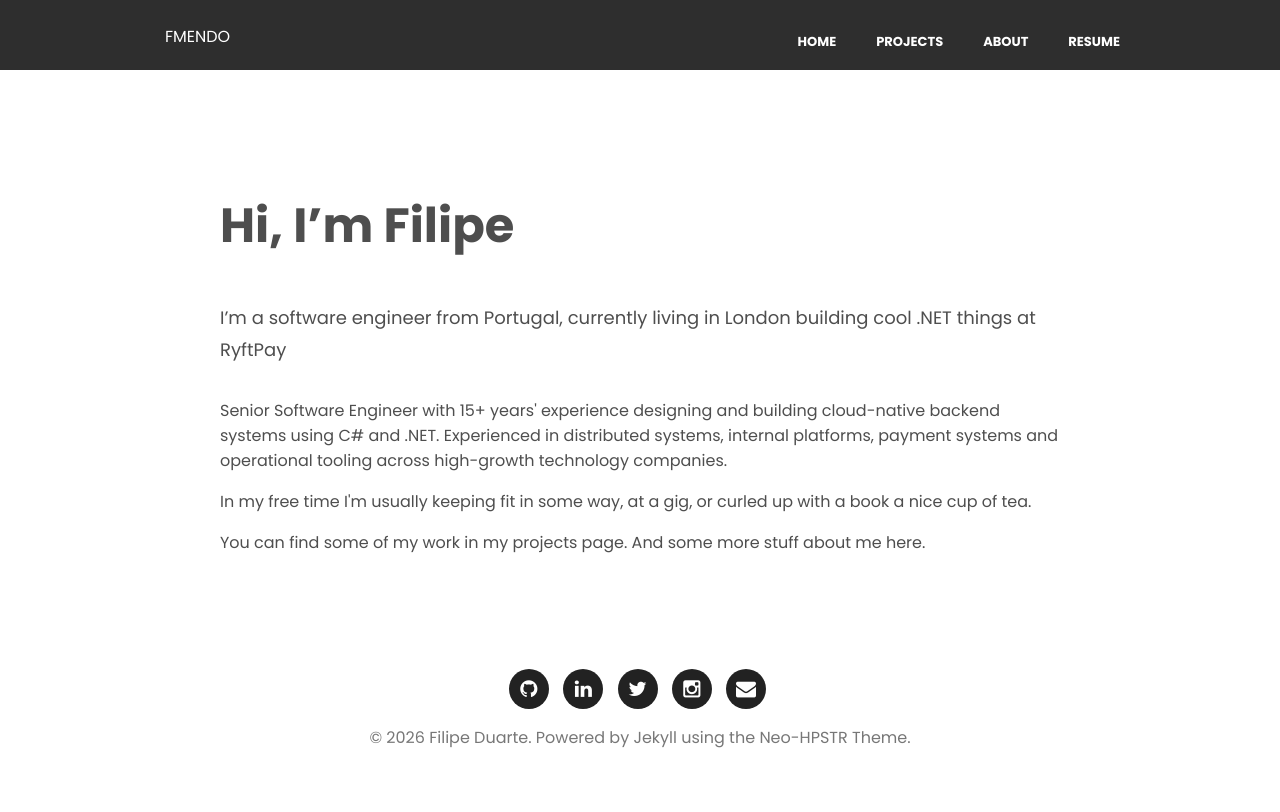
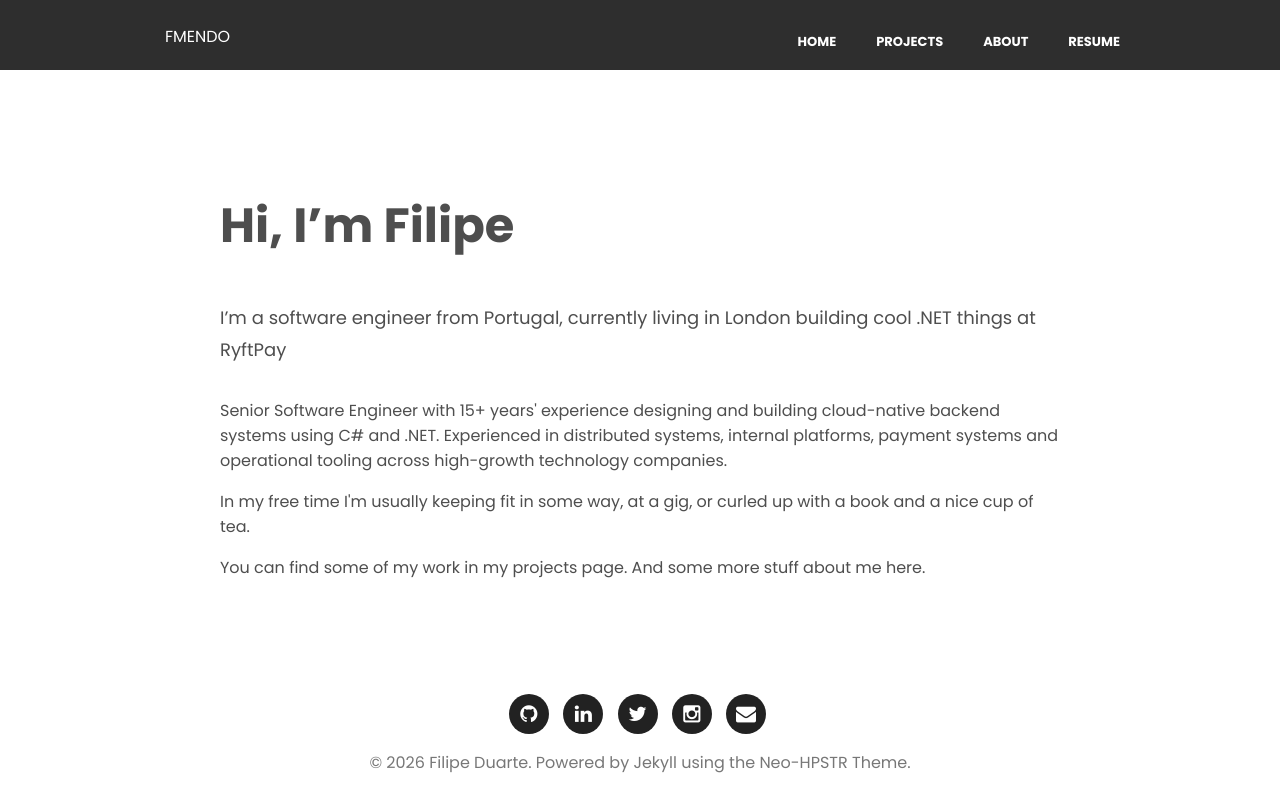
Before and after one commit to fmmendo/fmmendo.github.io, a Jekyll site: the page built from index.html, in a window 1280 px wide. Shown: the top 812 px of the page. Built offline with Jekyll 4.4.1, drawn with Linux system fonts in a browser that asks for light colours; nearby versions of some CDN libraries; the list of posts is cut into pages by our own code.

Commit message:
Fix stale content, broken links and meta on the site
- Replace placeholder homepage meta description and theme keywords
- Point the homepage "projects page" link at /projects
- Update owner bio from NewDay to RyftPay; use https for owner site
- Fix og:image path (was /images/images/logo.png)
- Allow pinch zoom (drop user-scalable=no)
- Fix typos across about, projects, resume and index
- Normalise resume date formats
- Unlink delisted Play Store apps and retired MSDN blog post
- Drop unused header-img front matter
- Remove dead scheduled_posts workflow and README badge

```diff
--- a/_config.yml
+++ b/_config.yml
@@ -3,7 +3,7 @@
 
 reading_time: true # if true, shows the estimated reading time for a post
 words_per_minute: 200
-logo: images/logo.png # logo visible in the topbar
+logo: logo.png # logo visible in the topbar
 excerpt_separator: <!--more-->
 # Your site's domain goes here (eg: //mmistakes.github.io, http://mademistakes.com, etc)
 # When testing locally leave blank or use http://localhost:4000
@@ -28,9 +28,9 @@
 # Owner/author information
 owner:
   name: Filipe Duarte
-  site: http://www.fmendo.com
+  site: https://www.fmendo.com
   avatar: images/avatar.jpg
-  bio: "Hi, I&#8217;m Filipe. I&#8217;m a software engineer from Portugal, currently living in London building cool dotnet things at NewDay."
+  bio: "Hi, I&#8217;m Filipe. I&#8217;m a software engineer from Portugal, currently living in London building cloud-native .NET things at RyftPay."
   email: me@fmendo.com
   # Twitter nick for use in Twitter cards and follow button.
   # twitter: fmmendo # if no twitter in this config, the twitter follow button will be removed
--- a/_includes/head.html
+++ b/_includes/head.html
@@ -23,7 +23,7 @@
 <!-- http://t.co/dKP3o1e -->
 <meta name="HandheldFriendly" content="True">
 <meta name="MobileOptimized" content="320">
-<meta name="viewport" content="width=device-width, initial-scale=1, maximum-scale=1.0, user-scalable=no"/>
+<meta name="viewport" content="width=device-width, initial-scale=1"/>
 
 <!-- For all browsers -->
 <link rel="stylesheet" href="{{ site.url }}/assets/css/main.css">
--- a/index.html
+++ b/index.html
@@ -1,8 +1,7 @@
 ---
 layout: home
 title: "Hi I'm Filipe"
-description: "Describe this nonsense."
-tags: [Jekyll, theme, themes, responsive, blog, modern]
+description: "Filipe Duarte, Senior Software Engineer in London. 15+ years building cloud-native backend systems in C# and .NET."
 comments: false
 ---
 
@@ -19,7 +18,7 @@
   </div><!-- /.entry-content -->
     <div>
       <p>Senior Software Engineer with 15+ years' experience designing and building cloud-native backend systems using C# and .NET. Experienced in distributed systems, internal platforms, payment systems and operational tooling across high-growth technology companies.</p>
-      <p>In my free time I'm usually keeping fit in some way, at a gig, or curled up with a book a nice cup of tea.</p>
-      <p>You can find some of my work in my <a href="/about">projects page</a>. And some more stuff <a href="/about">about me here.</a></p>
+      <p>In my free time I'm usually keeping fit in some way, at a gig, or curled up with a book and a nice cup of tea.</p>
+      <p>You can find some of my work in my <a href="/projects">projects page</a>. And some more stuff <a href="/about">about me here.</a></p>
     </div>
 </article><!-- /.hentry -->
```
Also changed, not shown: about.md (+3 -4 lines), projects.md (+4 -5 lines), resume.md (+12 -12 lines), .github/workflows/scheduled_posts.yml (deleted), README.md, images/logo.png.
